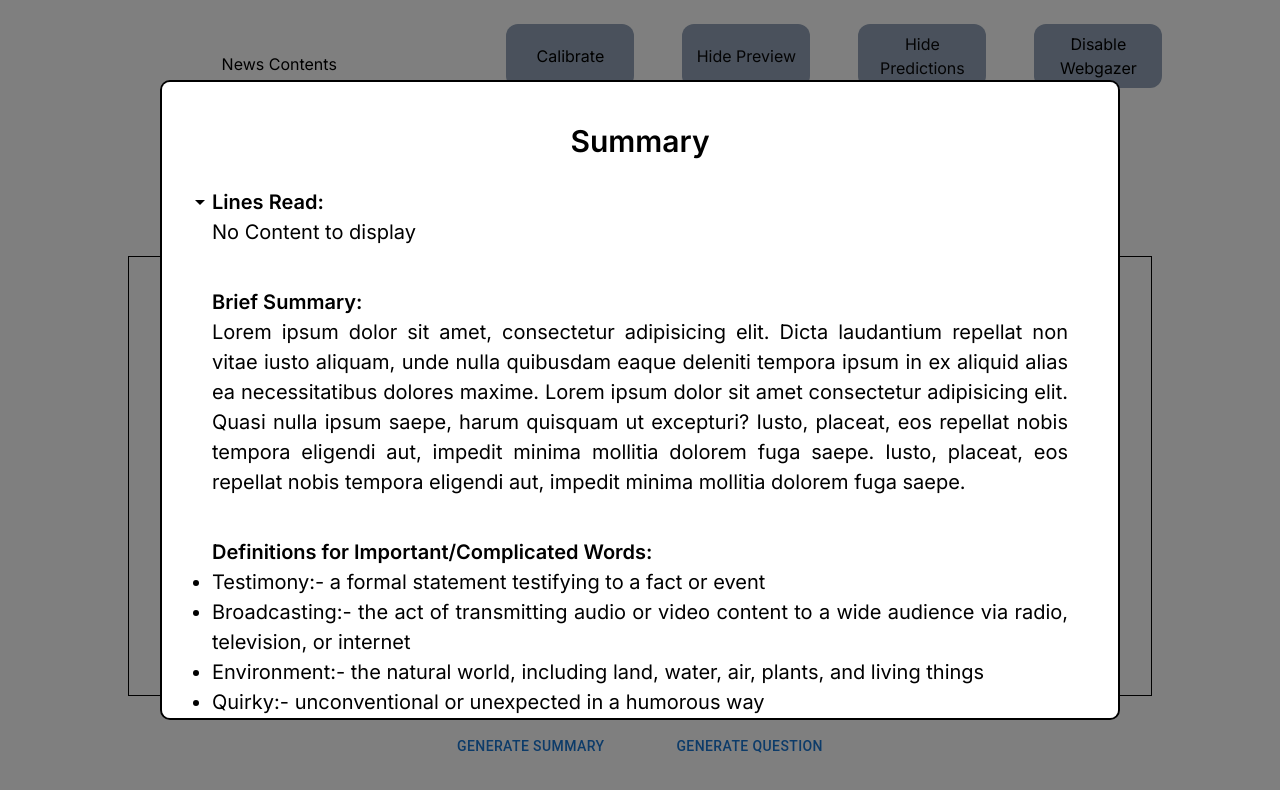
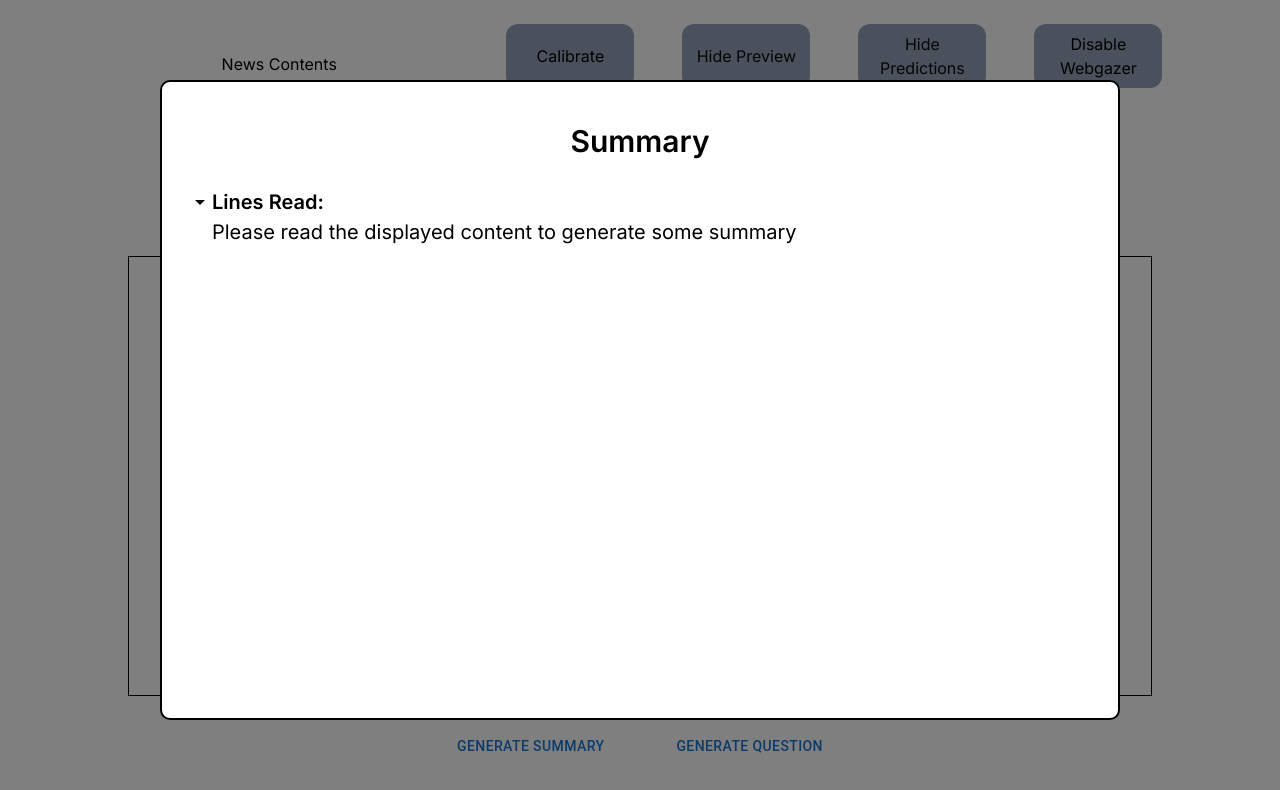
Before and after one commit to Dhyaneshwar/Personalised-Reading-Assistant, a Next.js app: page /gazer in a window 1280 px wide. Both pictures are taken after a click on the button "GENERATE SUMMARY". Shown: the top 790 px of the page. Built offline with nearby package versions, Linux system fonts and the light colour scheme.

Commit message:
feat: integrate summary and question api to FE

```diff
--- a/components/Content.jsx
+++ b/components/Content.jsx
@@ -1,9 +1,34 @@
+"use client";
+import { useState } from "react";
 import QuestionModal from "./QuestionModal";
 import SummaryModal from "./SummaryModal";
+import { Button } from "@mui/material";
+import { btnClasses } from "@/utils/modalStyles";
 
 function ContentPage() {
+  const [isSummaryOpen, setIsSummaryOpen] = useState(false);
+  const [isQuestionOpen, setIsQuestionOpen] = useState(false);
+
+  const handleSummaryOpen = () => setIsSummaryOpen(true);
+
+  const handleSummaryClose = () => setIsSummaryOpen(false);
+
+  const handleQuestionOpen = () => setIsQuestionOpen(true);
+
+  const handleQuestionClose = () => setIsQuestionOpen(false);
+
   return (
     <>
+      {isSummaryOpen && (
+        <SummaryModal isOpen={isSummaryOpen} handleClose={handleSummaryClose} />
+      )}
+      {isQuestionOpen && (
+        <QuestionModal
+          isOpen={isQuestionOpen}
+          handleClose={handleQuestionClose}
+        />
+      )}
+
       <div className="flex flex-col w-full gap-8">
         <div className="border border-black overflow-y-auto w-4/5 h-[55vh] mx-auto mt-32 p-3 px-8">
           <div
@@ -33,8 +58,18 @@ function ContentPage() {
           </div>
         </div>
         <div className="flex gap-14 justify-center">
-          <SummaryModal />
-          <QuestionModal />
+          <Button
+            className="border border-slate-600 bg-slate-400 p-3 rounded-xl text-black"
+            onClick={handleSummaryOpen}
+          >
+            Generate Summary
+          </Button>
+          <Button
+            className="border border-slate-600 bg-slate-400 p-3 rounded-xl text-black"
+            onClick={handleQuestionOpen}
+          >
+            Generate Question
+          </Button>
         </div>
       </div>
     </>
--- a/components/QuestionModal.jsx
+++ b/components/QuestionModal.jsx
@@ -1,54 +1,71 @@
 "use client";
-import Box from "@mui/material/Box";
-import Button from "@mui/material/Button";
+import { Modal, Box } from "@mui/material";
 import { ArrowDropDown, ArrowDropUp } from "@mui/icons-material";
-import Modal from "@mui/material/Modal";
-import { useEffect, useState } from "react";
-import { btnClasses, headerClasses, style } from "@/utils/modalStyles";
+import { useEffect, useMemo, useState } from "react";
+import { headerClasses, style } from "@/utils/modalStyles";
 
-export default function QuestionModal() {
-  const [isOpen, setIsOpen] = useState(false);
-  const [response, setResponse] = useState({});
+export default function QuestionModal({ isOpen, handleClose }) {
+  const initialResponse = useMemo(
+    () => ({
+      extractedContent:
+        "Please read the displayed content to generate some question",
+      questions: { numOfQues: 0 },
+    }),
+    []
+  );
+  const [response, setResponse] = useState(initialResponse);
+  const [isLoading, setIsLoading] = useState(false);
+
   const [toggleLinesRead, setToggleLinesRead] = useState(true);
   const [visibleAnswers, setVisibleAnswers] = useState([]);
 
   useEffect(() => {
+    const fetchQuestion = async (prompt) => {
+      try {
+        const resp = await fetch("/api/assitant/question", {
+          method: "POST",
+          headers: {
+            "Content-Type": "application/json",
+          },
+          body: JSON.stringify(prompt),
+        });
+
+        if (!resp.ok) {
+          throw new Error("Network response was not ok");
+        }
+
+        const dataQuestion = await resp.json();
+        return dataQuestion;
+      } catch (error) {
+        console.error("Failed to fetch question:", error);
+        return null;
+      }
+    };
+
+    const fetchAndSetQuestion = async () => {
+      setIsLoading(true);
       const { webgazer } = window || {};
       const words = webgazer?.wordAtPixel || [];
-    const extractedContent = words.join(" ");
-    const originalText = document.getElementById("ContentArea").textContent;
+      if (words.length > 30) {
+        const gazeContent = words.join(" ");
+        const originalContent =
+          document.getElementById("ContentArea")?.textContent || "";
 
-    const res = {
-      extractedContent: extractedContent || "No Content to display",
-      questions: {
-        numOfQues: 4,
-        q1: {
-          ques: "What is news?",
-          ans: "News is information about current events.",
-        },
-        q2: {
-          ques: "Through what media can news be provided?",
-          ans: "Word of mouth, printing, postal systems, broadcasting, electronic communication, or through the testimony of observers and witnesses to events.",
-        },
-        q3: {
-          ques: "What is 'hard news'?",
-          ans: "Hard news is a term used to differentiate news from soft media.",
-        },
-        q4: {
-          ques: "What are some common topics for news reports?",
-          ans: "War, government, politics, education, health, the environment, economy, business, fashion, entertainment, and sport, as well as quirky or unusual events.",
-        },
-      },
-    };
-    setResponse(res);
-    setVisibleAnswers(new Array(res.questions.numOfQues).fill(false));
-  }, [isOpen]);
-
-  const handleOpen = () => {
-    setIsOpen(true);
+        const data = await fetchQuestion({ originalContent, gazeContent });
+        console.log("Question data:", data);
+        setResponse(data);
+        setVisibleAnswers(new Array(data.questions.numOfQues).fill(false));
+      } else {
+        setResponse(initialResponse);
+        setVisibleAnswers(
+          new Array(initialResponse.questions.numOfQues).fill(false)
+        );
+      }
+      setIsLoading(false);
     };
 
-  const handleClose = () => setIsOpen(false);
+    fetchAndSetQuestion();
+  }, [initialResponse]);
 
   const toggleAnswerVisibility = (index) => {
     setVisibleAnswers((prevVisibleAnswers) =>
@@ -64,7 +81,7 @@ export default function QuestionModal() {
   };
 
   const extractQuestion = (questions) => {
-    const { numOfQues, ...rest } = questions;
+    const { numOfQues, ...rest } = questions || {};
     return Object.values(rest).map((question, index) => (
       <>
         <h3 className="font-bold text-xl mt-2">Questions {index + 1}: </h3>
@@ -87,9 +104,23 @@ export default function QuestionModal() {
     ));
   };
 
+  if (isLoading) {
+    return (
+      <Modal open={isLoading}>
+        <Box style={style}>
+          <h1 className={headerClasses} style={{ top: "-25px" }}>
+            Questions are Loading
+          </h1>
+          <p className="text-center">
+            Please wait... The questions are getting generated!!!
+          </p>
+        </Box>
+      </Modal>
+    );
+  }
+
   return (
     <>
-      {isOpen && (
       <Modal open={isOpen} onClose={handleClose}>
         <Box style={style}>
           <h1 className={headerClasses} style={{ top: "-25px" }}>
@@ -113,6 +144,8 @@ export default function QuestionModal() {
               <p className="text-justify">{response.extractedContent}</p>
             )}
           </div>
+          {response.questions.numOfQues > 0 && (
+            <>
               <div className="Question_Container mt-10 text-justify">
                 {extractQuestion(response.questions)}
               </div>
@@ -125,13 +158,10 @@ export default function QuestionModal() {
                   {visibleAnswers.every((v) => v) ? "hide" : "show"} all
                 </button>
               </div>
+            </>
+          )}
         </Box>
       </Modal>
-      )}
-
-      <Button className={btnClasses} onClick={handleOpen}>
-        Generate Question
-      </Button>
     </>
   );
 }
--- a/components/SummaryModal.jsx
+++ b/components/SummaryModal.jsx
@@ -1,65 +1,69 @@
 "use client";
-import Box from "@mui/material/Box";
-import Button from "@mui/material/Button";
+import { Modal, Box } from "@mui/material";
 import { ArrowDropDown, ArrowDropUp } from "@mui/icons-material";
-import Modal from "@mui/material/Modal";
-import { useEffect, useState } from "react";
-import { btnClasses, headerClasses, style } from "@/utils/modalStyles";
-import _ from "lodash";
+import { useEffect, useMemo, useState } from "react";
+import { headerClasses, style } from "@/utils/modalStyles";
 
-export default function SummaryModal() {
-  const [isOpen, setIsOpen] = useState(false);
-  const [response, setResponse] = useState({});
+export default function SummaryModal({ isOpen, handleClose }) {
+  const initialResponse = useMemo(
+    () => ({
+      extractedContent:
+        "Please read the displayed content to generate some summary",
+      summaryData: "",
+      definitions: { number_of_definitions: 0 },
+    }),
+    []
+  );
+  const [response, setResponse] = useState(initialResponse);
   const [toggleLinesRead, setToggleLinesRead] = useState(true);
+  const [isLoading, setIsLoading] = useState(false);
 
   useEffect(() => {
+    const fetchSummary = async (prompt) => {
+      try {
+        const resp = await fetch("/api/assitant/summary", {
+          method: "POST",
+          headers: {
+            "Content-Type": "application/json",
+          },
+          body: JSON.stringify(prompt),
+        });
+
+        if (!resp.ok) {
+          throw new Error("Network response was not ok");
+        }
+
+        const dataSummary = await resp.json();
+        return dataSummary;
+      } catch (error) {
+        console.error("Failed to fetch summary:", error);
+        return null;
+      }
+    };
+
+    const fetchAndSetSummary = async () => {
+      setIsLoading(true);
       const { webgazer } = window || {};
       const words = webgazer?.wordAtPixel || [];
-    const extractedContent = words.join(" ");
-    const originalText = document.getElementById("ContentArea").textContent;
+      if (words.length > 30) {
+        const gazeContent = words.join(" ");
+        const originalContent =
+          document.getElementById("ContentArea")?.textContent || "";
 
-    const res = {
-      extractedContent: extractedContent || "No Content to display",
-      summaryData:
-        "Lorem ipsum dolor sit amet, consectetur adipisicing elit. Dicta laudantium repellat non vitae iusto aliquam, unde nulla quibusdam eaque deleniti tempora ipsum in ex aliquid alias ea necessitatibus dolores maxime. Lorem ipsum dolor sit amet consectetur adipisicing elit. Quasi nulla ipsum saepe, harum quisquam ut excepturi? Iusto, placeat, eos repellat nobis tempora eligendi aut, impedit minima mollitia dolorem fuga saepe. Iusto, placeat, eos repellat nobis tempora eligendi aut, impedit minima mollitia dolorem fuga saepe.",
-      definitions: {
-        number_of_definitions: 5,
-        definition1: {
-          word: "testimony",
-          definition: "a formal statement testifying to a fact or event",
-        },
-        definition2: {
-          word: "broadcasting",
-          definition:
-            "the act of transmitting audio or video content to a wide audience via radio, television, or internet",
-        },
-        definition3: {
-          word: "environment",
-          definition:
-            "the natural world, including land, water, air, plants, and living things",
-        },
-        definition4: {
-          word: "quirky",
-          definition: "unconventional or unexpected in a humorous way",
-        },
-        definition5: {
-          word: "testifying",
-          definition:
-            "to give evidence or testimony, especially in a court of law",
-        },
-      },
-    };
-    setResponse(res);
-  }, [isOpen]);
-
-  const handleOpen = () => {
-    setIsOpen(true);
+        const data = await fetchSummary({ originalContent, gazeContent });
+        console.log("Summary data:", data);
+        setResponse(data);
+      } else {
+        setResponse(initialResponse);
+      }
+      setIsLoading(false);
     };
 
-  const handleClose = () => setIsOpen(false);
+    fetchAndSetSummary();
+  }, [initialResponse]);
 
   const extractDefinition = (definitions) => {
-    const { number_of_definitions, ...rest } = definitions;
+    const { number_of_definitions, ...rest } = definitions || {};
     return Object.values(rest).map((define, index) => (
       <li key={index}>
         <span className="capitalize">{define.word}:- </span>
@@ -68,9 +72,23 @@ export default function SummaryModal() {
     ));
   };
 
+  if (isLoading) {
+    return (
+      <Modal open={isLoading}>
+        <Box style={style}>
+          <h1 className={headerClasses} style={{ top: "-25px" }}>
+            Summary & Definition is Loading
+          </h1>
+          <p className="text-center">
+            Please wait... The summary and definition is getting generated!!!
+          </p>
+        </Box>
+      </Modal>
+    );
+  }
+
   return (
     <>
-      {isOpen && (
       <Modal open={isOpen} onClose={handleClose}>
         <Box style={style}>
           <h1 className={headerClasses} style={{ top: "-25px" }}>
@@ -91,13 +109,16 @@ export default function SummaryModal() {
               <h3 className="font-semibold inline-block">Lines Read:</h3>
             </div>
             {toggleLinesRead && (
-                <p className="text-justify">{response.extractedContent}</p>
+              <p className="text-justify">{response?.extractedContent}</p>
             )}
           </div>
+          {response.summaryData && (
             <div className="Summary_Container mt-10">
               <h3 className="font-semibold inline-block">Brief Summary:</h3>
               <p className="text-justify">{response.summaryData}</p>
             </div>
+          )}
+          {response.definitions.number_of_definitions > 0 && (
             <div className="Definition_Container mt-10">
               <h3 className="font-semibold inline-block">
                 Definitions for Important/Complicated Words:
@@ -108,13 +129,9 @@ export default function SummaryModal() {
                 </ul>
               </p>
             </div>
+          )}
         </Box>
       </Modal>
-      )}
-
-      <Button className={btnClasses} onClick={handleOpen}>
-        Generate Summary
-      </Button>
     </>
   );
 }
--- a/utils/modalStyles.js
+++ b/utils/modalStyles.js
@@ -1,6 +1,3 @@
-export const btnClasses =
-  "border border-slate-600 bg-slate-400 p-3 rounded-xl text-black";
-
 export const headerClasses =
   "mb-3 text-3xl font-semibold text-center sticky mt-[-25px] ml-[-50px] w-[110%] bg-white p-4";
 
```
Also changed, not shown: lib/webgazerHandler.js. Lines whose indentation alone changed are shown as unchanged.
